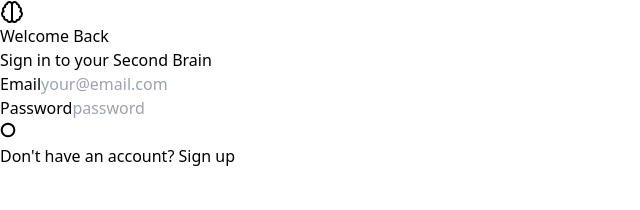
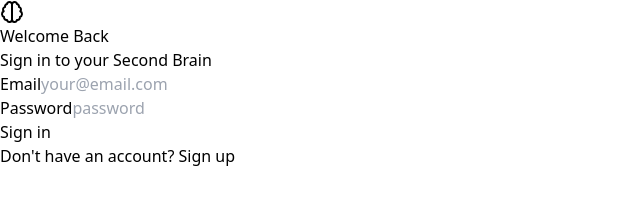
Before and after one commit to chinmayjjg/second-brain, a React (Vite) app in the folder packages/client/: page /login in a window 1280 px wide. Shown: the top 210 px of the page, without its empty margins (0-640 px from the left). Built offline with nearby package versions, Linux system fonts and the light colour scheme.

Commit message:
fix(Login): enable submit button when not loading and show sign in text
Previously the submit button was always disabled and showed only the loader. Now it's properly disabled during loading state and shows "Sign in" text when not loading.

```diff
--- a/packages/client/src/components/Login.tsx
+++ b/packages/client/src/components/Login.tsx
@@ -2,7 +2,6 @@ import React, { useState } from "react";
 import { Link, useNavigate } from "react-router-dom";
 import { useAuth } from "../contexts/AuthContext";
 import { Brain } from "lucide-react";
-import { cn } from "../utils/cn";
 import { getErrorMessage } from "../utils/getErrorMessage";
 import Loader from "./Loader";
 
@@ -86,10 +85,10 @@ const Login: React.FC = () => {
 
           <button
             type="submit"
-            disabled={true}
+            disabled={loading}
             className="flex justify-center items-center px-4 py-2 w-full h-10 text-white bg-purple-600 rounded-md transition-colors felx hover:bg-purple-700 focus:outline-none focus:ring-2 focus:ring-purple-500 focus:ring-offset-2 disabled:opacity-50 disabled:cursor-not-allowed"
           >
-            <Loader className="h-4" size={16} />
+            {loading ? <Loader className="h-4" size={16} /> : "Sign in"}
           </button>
         </form>
 
```
